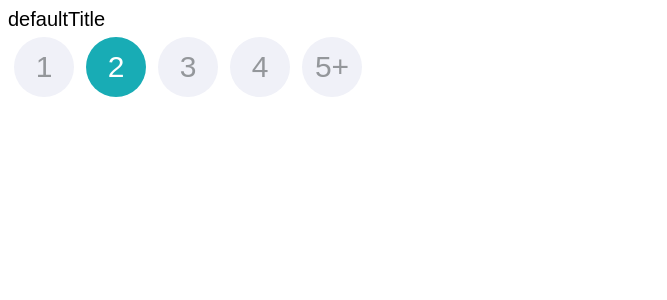
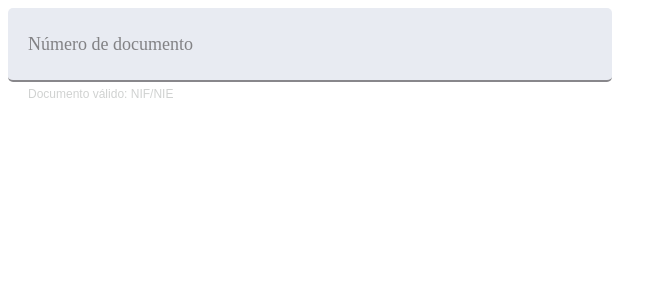
Before and after one commit to LaraGuardiola/angular-spa-form, an Angular app: page / in a window 1280 px wide. Shown: the top 300 px of the page, without its empty margins (0-667 px from the left). Built offline with nearby package versions, Linux system fonts and the light colour scheme.

Commit message:
fixed textBox icon, now gets the correct size

```diff
--- a/src/app/components/text-box/text-box.component.html
+++ b/src/app/components/text-box/text-box.component.html
@@ -1,4 +1,4 @@
-<div class="text-box">
+<div #inputParent class="text-box">
     <input
         class="input"
         [type]="inputType"
--- a/src/app/components/text-box/text-box.component.ts
+++ b/src/app/components/text-box/text-box.component.ts
@@ -77,6 +77,7 @@ export class TextBoxComponent implements OnInit {
    @ViewChild('placeHODL') placeHODL: ElementRef | any
    @ViewChild('icon') icon: ElementRef | any
    @ViewChild('message') message: ElementRef | any
+   @ViewChild('inputParent') inputParent: ElementRef | any
 
   ngOnInit(): void {}
 
@@ -98,6 +99,7 @@ export class TextBoxComponent implements OnInit {
     this.setInputColors()
     this.setInputBorder()
     this.setInputSize()
+    this.setDivSize()
   }
 
   setInputColors(): void {
@@ -108,6 +110,10 @@ export class TextBoxComponent implements OnInit {
     this.input.nativeElement.style.borderBottom = '2px solid #88878b'
   }
 
+  setDivSize(): void {
+    this.inputParent.nativeElement.style.setProperty('height', `${this.height}px`)
+    this.inputParent.nativeElement.style.setProperty('width', `${this.width}px`)
+  }
   setInputSize(): void {
     this.input.nativeElement.style.setProperty('height', `${this.height}px`)
     this.input.nativeElement.style.setProperty('width', `${this.width}px`)
--- a/src/app/forms/datos-personales1/datos-personales1.component.html
+++ b/src/app/forms/datos-personales1/datos-personales1.component.html
@@ -1 +1 @@
-<app-circle-selector></app-circle-selector>
+<div><app-text-box></app-text-box></div>
```
